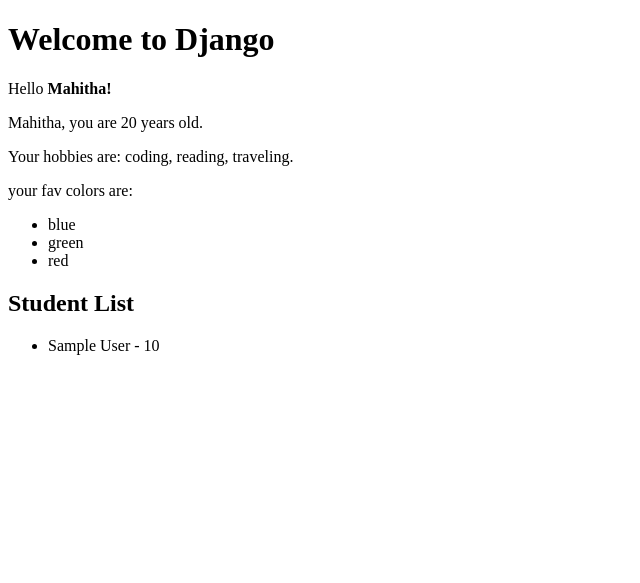
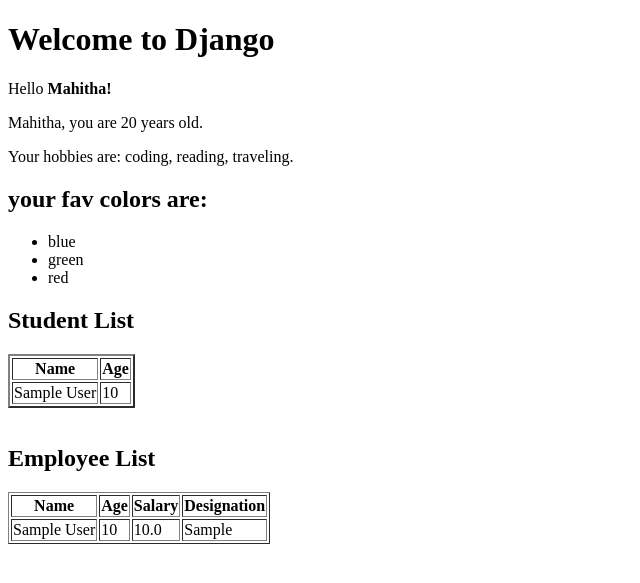
Before and after one commit to maahi89/Python_learn, a Django app: page / in a window 1280 px wide. Shown: the top 583 px of the page, without its empty margins (0-640 px from the left). Run offline with Django 5.2, Linux system fonts and the light colour scheme; tables that the repository leaves empty hold one stand-in row (values such as "Sample post").

Commit message:
Adding employee table and student table

```diff
--- a/django/hello/templates/index.html
+++ b/django/hello/templates/index.html
@@ -10,18 +10,50 @@
     <p>Hello <b> {{ name }}!</b></p>
     <p>{{name}}, you are {{ age }} years old.</p>
     <p>Your hobbies are: {{ hobbies|join:", "}}.</p>
-    <p>your fav colors are:</p>
+    <h2>your fav colors are:</h2>
     <ul>
         {% for color in fav_color %}
             <li> {{ color }} </li>
         {% endfor %}
     </ul>
+
+
 <h2>Student List</h2>
-
-<ul>
+<!-- <ul>
   {% for student in students %}
     <li>{{ student.name }} - {{ student.age }} </li>
+  {% endfor %} -->
+</ul>
+<table border="2">
+    <tr>
+        <th>Name</th>
+        <th>Age</th>
+    </tr>
+    {% for student in students %}
+    <tr>
+        <td>{{ student.name }}</td>
+        <td>{{ student.age }}</td>
+    </tr>
+    {% endfor %}
+</table>
+<br>
+<h2>Employee List</h2>
+<table border="1">
+  <tr>
+    <th>Name</th>
+    <th>Age</th>
+    <th>Salary</th>
+    <th>Designation</th>
+  </tr>
+
+  {% for emp in employees %}
+  <tr>
+    <td>{{ emp.name }}</td>
+    <td>{{ emp.age }}</td>
+    <td>{{ emp.salary }}</td>
+    <td>{{ emp.designation }}</td>
+  </tr>
   {% endfor %}
-</ul>
+</table>
 </body>
 </html>
```
